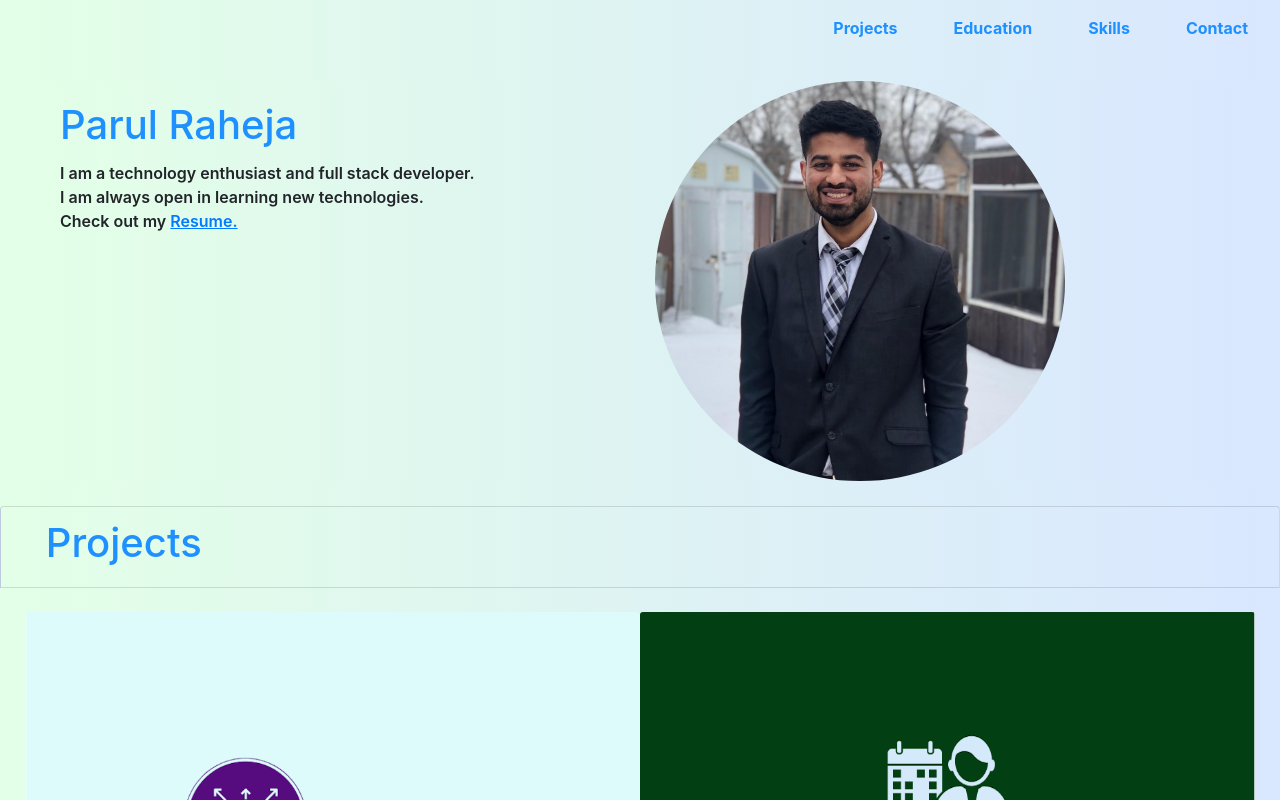
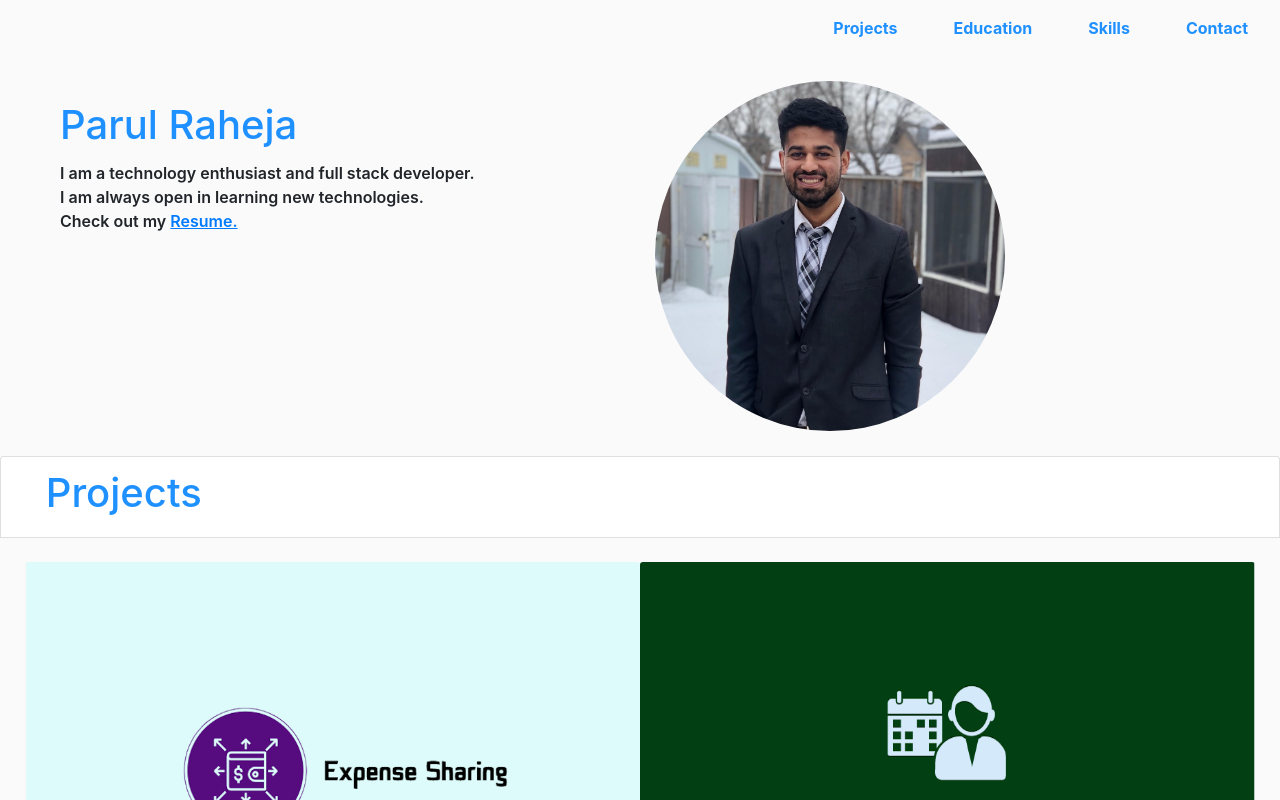
Before and after one commit to parulraheja98/personal-website, a React (Create React App) app: page / in a window 1280 px wide. Shown: the top 800 px of the page. Built offline with nearby package versions, Linux system fonts and the light colour scheme.

Commit message:
Layout changes

```diff
--- a/src/App.css
+++ b/src/App.css
@@ -154,22 +154,10 @@ img#headerImageProf {
   text-align: center;
 }
 
-.card {
-  background: linear-gradient(90deg, #e3ffe7 0%, #d9e7ff 100%);
-}
-
-.row {
-  background: linear-gradient(90deg, #e3ffe7 0%, #d9e7ff 100%);
+.no-background {
+  background: none !important;
 }
 
 body {
-  background: linear-gradient(90deg, #e3ffe7 0%, #d9e7ff 100%);
+  background-color: rgb(250, 250, 251) !important;
 }
-
-.list-group-item {
-  background: linear-gradient(90deg, #e3ffe7 0%, #d9e7ff 100%);
-}
-
-.no-background {
-  background: none !important;
-}
--- a/src/components/Introduction.js
+++ b/src/components/Introduction.js
@@ -50,11 +50,12 @@ class Introduction extends Component {
         </div>
         <div class="col-sm-6">
           <Card className="no-border no-background">
-            <StyledImg
+            <img
               style={{ "border-radius": "50%" }}
               className="profileImg"
               variant="top"
-              height="400px"
+              height="350px"
+              width="350px"
               src="personalpicture.jpg"
               onClick={() => this.props.handleClick("shoppingcart")}
             />
```
